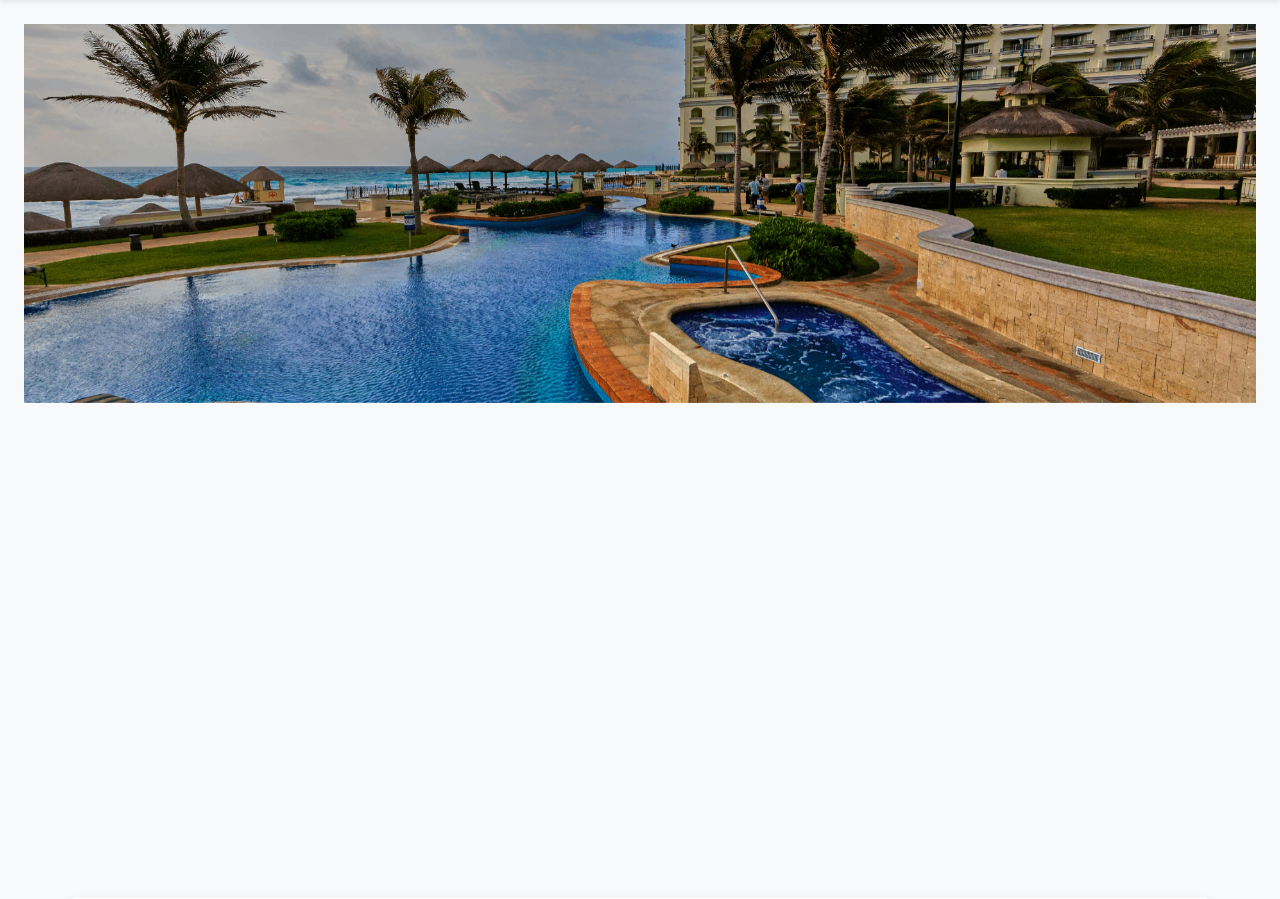
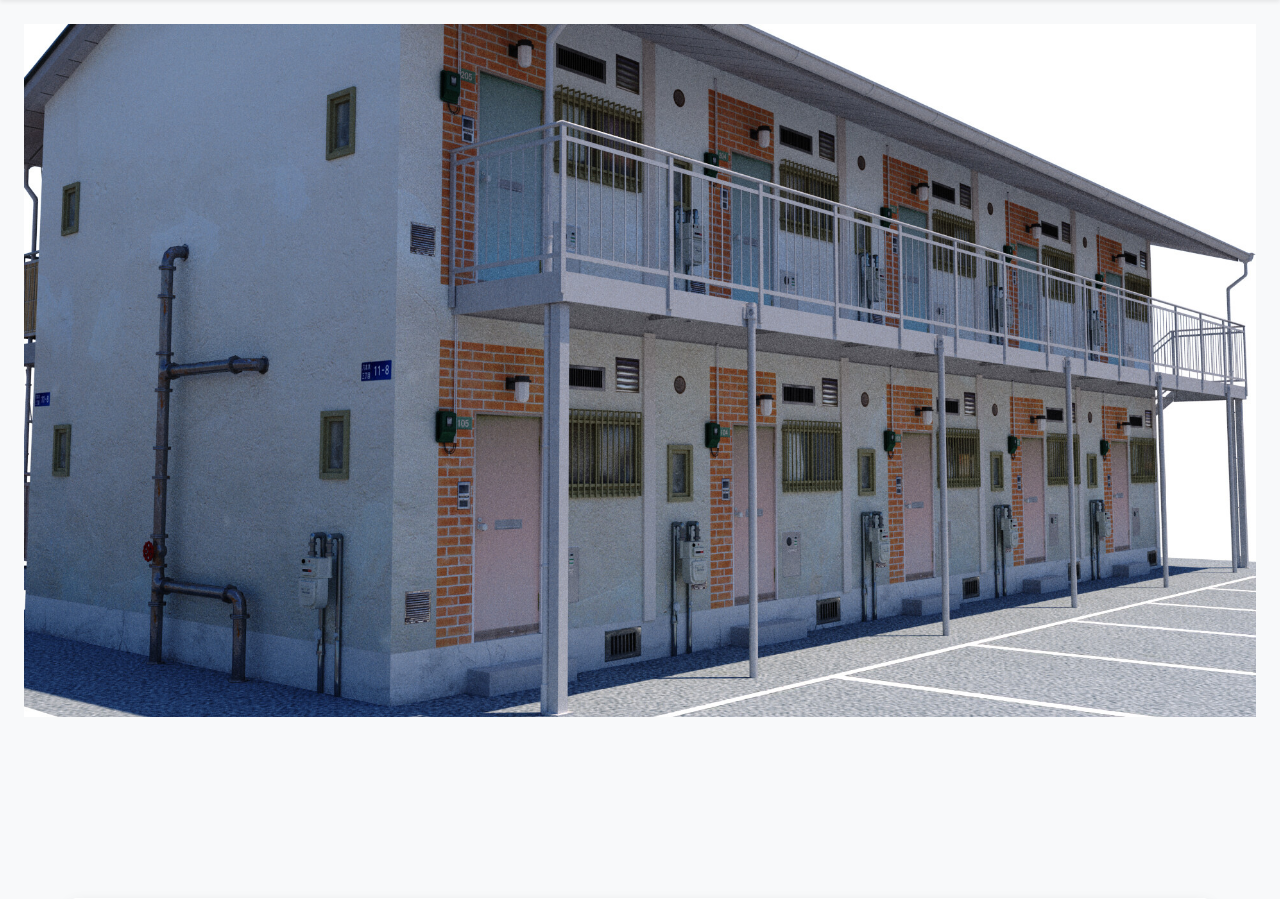
Before and after one commit to wannakill15/BoardingHome, a PHP site: page / in a window 1280 px wide. Shown: the part 68-967 px from the top of the page. Run offline with PHP 8.4, Linux system fonts and the light colour scheme.

Commit message:
changing display images

```diff
--- a/index.php
+++ b/index.php
@@ -163,22 +163,43 @@
         <div class="swiper swiper-container">
             <div class="swiper-wrapper">
                 <div class="swiper-slide">
-                    <img src="images/carousel/1.png" class="w-100 d-block"/>
+                    <img src="images/carousel/1.jpg" class="w-100 d-block"/>
                 </div>
                 <div class="swiper-slide">
-                    <img src="images/carousel/2.png" class="w-100 d-block"/>
+                    <img src="images/carousel/2.jpg" class="w-100 d-block"/>
                 </div>
                 <div class="swiper-slide">
-                    <img src="images/carousel/3.png" class="w-100 d-block"/>
+                    <img src="images/carousel/3.jpg" class="w-100 d-block"/>
                 </div>
                 <div class="swiper-slide">
-                    <img src="images/carousel/4.png" class="w-100 d-block"/>
+                    <img src="images/carousel/4.jpg" class="w-100 d-block"/>
                 </div>
                 <div class="swiper-slide">
-                    <img src="images/carousel/5.png" class="w-100 d-block"/>
+                    <img src="images/carousel/5.jpg" class="w-100 d-block"/>
                 </div>
                 <div class="swiper-slide">
-                    <img src="images/carousel/6.png" class="w-100 d-block"/>
+                    <img src="images/carousel/6.jpg" class="w-100 d-block"/>
+                </div>
+                <div class="swiper-slide">
+                    <img src="images/carousel/7.jpg" class="w-100 d-block"/>
+                </div>
+                <div class="swiper-slide">
+                    <img src="images/carousel/8.jpg" class="w-100 d-block"/>
+                </div>
+                <div class="swiper-slide">
+                    <img src="images/carousel/9.jpg" class="w-100 d-block"/>
+                </div>
+                <div class="swiper-slide">
+                    <img src="images/carousel/10.jpg" class="w-100 d-block"/>
+                </div>
+                <div class="swiper-slide">
+                    <img src="images/carousel/11.jpg" class="w-100 d-block"/>
+                </div>
+                <div class="swiper-slide">
+                    <img src="images/carousel/12.jpg" class="w-100 d-block"/>
+                </div>
+                <div class="swiper-slide">
+                    <img src="images/carousel/13.jpg" class="w-100 d-block"/>
                 </div>
             </div>
         </div>
```
Also changed, not shown: images/carousel/1.jpg (added), images/carousel/1.png (deleted), images/carousel/10.jpg (added), images/carousel/11.jpg (added), images/carousel/12.jpg (added), images/carousel/13.jpg (added), images/carousel/2.jpg (added), images/carousel/2.png (deleted), images/carousel/3.jpg (added), images/carousel/3.png (deleted), 9 other files.
